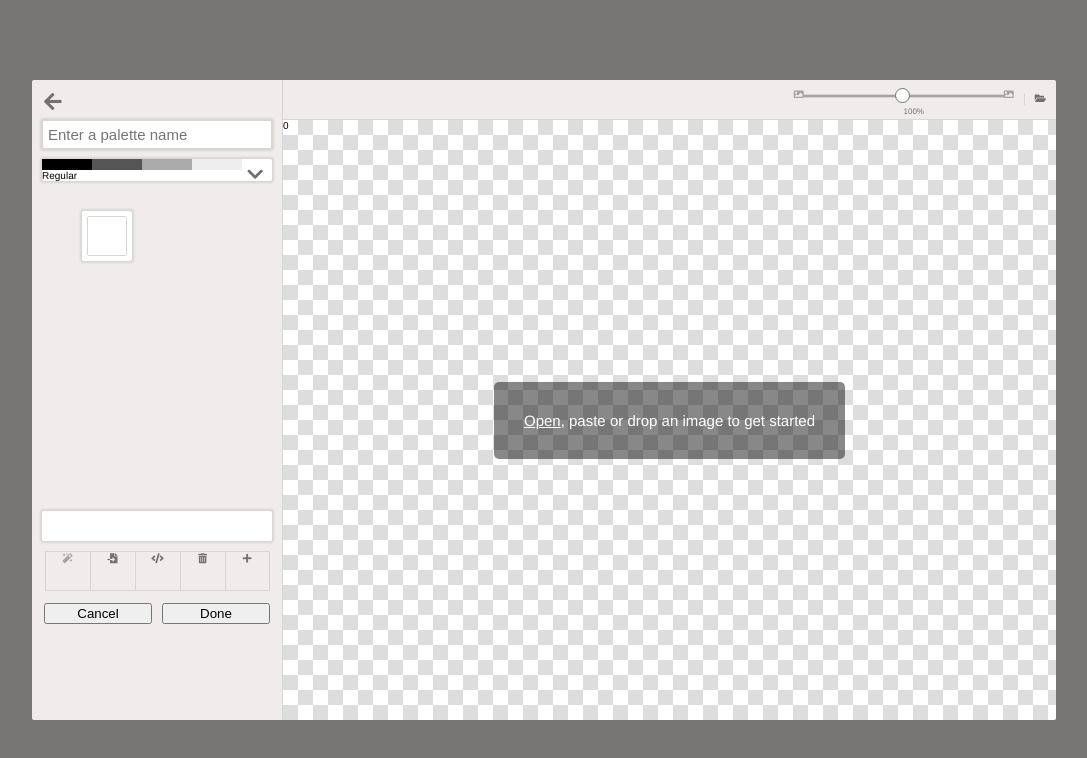
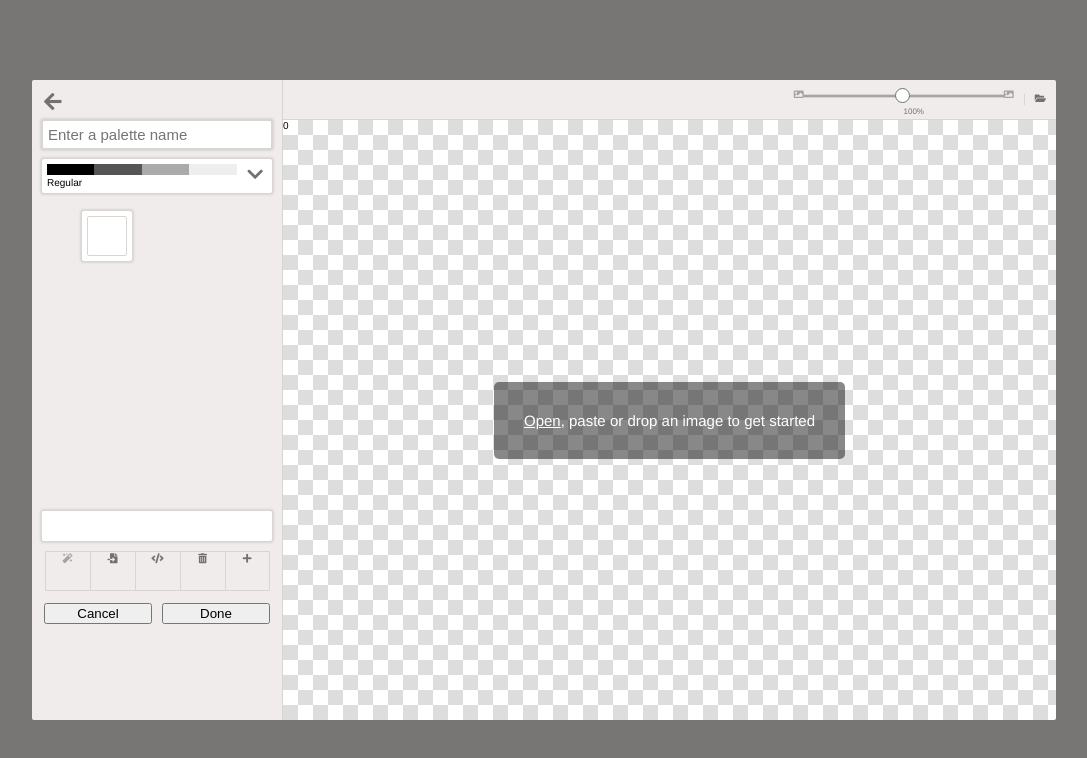
Before and after one commit to marsupialmouse/tableaucolours-react, a React (Vite) app: page / in a window 1280 px wide. Shown: the top 758 px of the page, without its empty margins (96-1183 px from the left). Built offline with nearby package versions, Linux system fonts and the light colour scheme.

Commit message:
Fix palette type layout

```diff
--- a/src/components/ColourPaletteTypeSelectorItem/ColourPaletteTypeSelectorItem.tsx
+++ b/src/components/ColourPaletteTypeSelectorItem/ColourPaletteTypeSelectorItem.tsx
@@ -8,11 +8,11 @@ export interface ColourPaletteTypeSelectorItemProps {
 
 export default function ColourPaletteTypeSelectorItem({type}: ColourPaletteTypeSelectorItemProps) {
   return (
-    <div className="palettetype" data-testid={TestIds.Self}>
+    <div className={classes.palettetype} data-testid={TestIds.Self}>
       <div className={classes['palettetype-example--' + type.id]} data-testid={TestIds.Example}>
         &nbsp;
       </div>
-      <label className="palettetype-label" data-testid={TestIds.Name}>
+      <label className={classes['palettetype-label']} data-testid={TestIds.Name}>
         {type.name}
       </label>
     </div>
```
